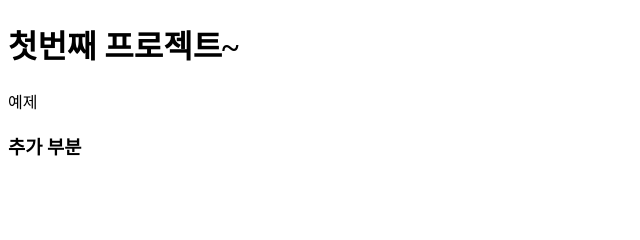
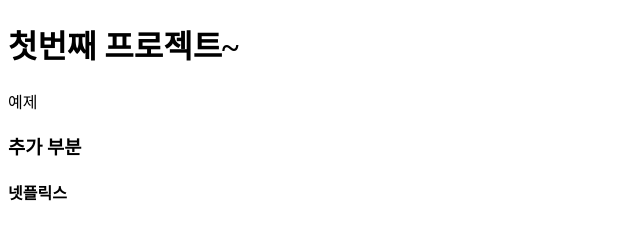
Before and after one commit to haeyunkim/first-yun-project, a plain HTML site: page index.html in a window 1280 px wide. Shown: the full height of the page, 0-640 px from the left. Drawn offline with Linux system fonts and the light colour scheme.

Commit message:
add new sentence

```diff
--- a/index.html
+++ b/index.html
@@ -13,6 +13,7 @@
     <p>예제</p>
 
     <h3>추가 부분</h3>
+    <h4>넷플릭스</h4>
     <script src="index.js"></script>
   </body>
 </html>
```
